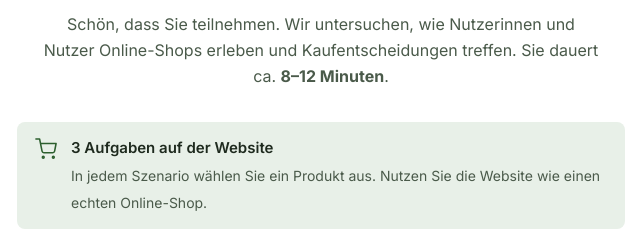
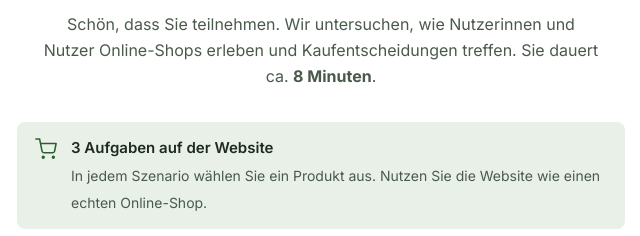
Before and after one commit to tgm-anaconda/test-vercel, a website: page index.html in a window 1280 px wide. Shown: the part 279-515 px from the top of the page, 319-959 px from the left. Drawn offline with nearby package versions, Linux system fonts and the light colour scheme; a web font is replaced by a local one.

Commit message:
index.html

```diff
--- a/index.html
+++ b/index.html
@@ -2211,7 +2211,7 @@
         </span>
         <p class="section-label">Willkommen zur Studie</p>
         <h1 class="gate-card__title">Studie: Website-Optimierung<br/>im E-Commerce</h1>
-        <p class="gate-card__sub">Schön, dass Sie teilnehmen. Wir untersuchen, wie Nutzerinnen und Nutzer Online-Shops erleben und Kaufentscheidungen treffen. Sie dauert ca. <strong>8–12 Minuten</strong>.</p>
+        <p class="gate-card__sub">Schön, dass Sie teilnehmen. Wir untersuchen, wie Nutzerinnen und Nutzer Online-Shops erleben und Kaufentscheidungen treffen. Sie dauert ca. <strong>8 Minuten</strong>.</p>
       </div>
 
       <ul class="gate-list">
```
